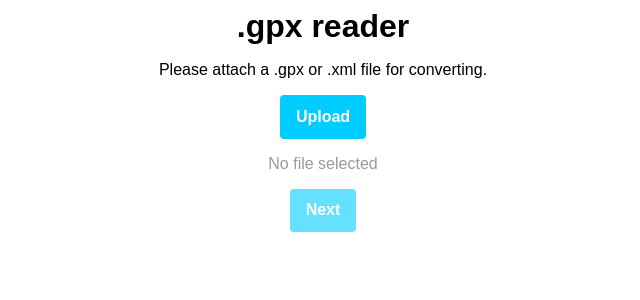
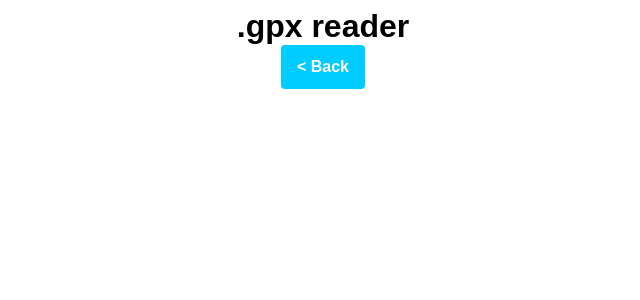
Before and after one commit to josh-yates/gpx-app, an Angular app in the folder web-ui/: page /results in a window 1280 px wide. Before the commit this address led to /. Shown: the top 300 px of the page, without its empty margins (317-957 px from the left). Built offline with nearby package versions, Linux system fonts and the light colour scheme.

Commit message:
Add results component

```diff
--- a/web-ui/src/app/app-routing.module.ts
+++ b/web-ui/src/app/app-routing.module.ts
@@ -1,12 +1,17 @@
 import { NgModule } from '@angular/core';
 import { Routes, RouterModule } from '@angular/router';
 import { HomeComponent } from './home/home.component';
+import { ResultsComponent } from './results/results.component';
 
 
 const routes: Routes = [
   {
     path: '',
     component: HomeComponent
+  },
+  {
+    path: 'results',
+    component: ResultsComponent
   },
   {
     path: '**',
--- a/web-ui/src/app/app.module.ts
+++ b/web-ui/src/app/app.module.ts
@@ -4,11 +4,13 @@ import { NgModule } from '@angular/core';
 import { AppRoutingModule } from './app-routing.module';
 import { AppComponent } from './app.component';
 import { HomeComponent } from './home/home.component';
+import { ResultsComponent } from './results/results.component';
 
 @NgModule({
   declarations: [
     AppComponent,
-    HomeComponent
+    HomeComponent,
+    ResultsComponent
   ],
   imports: [
     BrowserModule,
--- a/web-ui/src/app/home/home.component.ts
+++ b/web-ui/src/app/home/home.component.ts
@@ -1,6 +1,7 @@
 import { Component, OnInit, ViewChild, ElementRef, AfterViewInit } from '@angular/core';
 import { XmlParserService } from '../services/xml-parser.service';
 import { DataExtractorService } from '../services/data-extractor.service';
+import { Router } from '@angular/router';
 
 @Component({
   selector: 'app-home',
@@ -8,7 +9,10 @@ import { DataExtractorService } from '../services/data-extractor.service';
   styleUrls: ['./home.component.scss']
 })
 export class HomeComponent {
-  constructor(private readonly xmlService: XmlParserService, private readonly dataService: DataExtractorService) { }
+  constructor(
+    private readonly xmlService: XmlParserService,
+    private readonly dataService: DataExtractorService,
+    private readonly router: Router) { }
 
   public readonly acceptedExtensions = [
     '.xml',
@@ -49,6 +53,7 @@ export class HomeComponent {
     const waypoints = this.dataService.getWaypointsFromElements(waypointEls);
 
     console.log(waypoints.map(w => w.name));
+    this.router.navigateByUrl('/results');
     this.isLoading = false;
   }
 }
--- /dev/null
+++ b/web-ui/src/app/results/results.component.html
@@ -0,0 +1 @@
+<a class="link" href="/">< Back</a>
--- /dev/null
+++ b/web-ui/src/app/results/results.component.scss
@@ -0,0 +1,6 @@
+:host {
+  width: 100%;
+  display: flex;
+  flex-direction: column;
+  align-items: center;
+}
--- /dev/null
+++ b/web-ui/src/app/results/results.component.ts
@@ -0,0 +1,15 @@
+import { Component, OnInit } from '@angular/core';
+
+@Component({
+  selector: 'app-results',
+  templateUrl: './results.component.html',
+  styleUrls: ['./results.component.scss']
+})
+export class ResultsComponent implements OnInit {
+
+  constructor() { }
+
+  ngOnInit() {
+  }
+
+}
--- a/web-ui/src/styles.scss
+++ b/web-ui/src/styles.scss
@@ -34,7 +34,7 @@ button {
   -webkit-appearance: none;
 }
 
-.button {
+.button, .link {
   border-radius: 4px;
   padding: .8rem 1rem;
   background: #00ccff;
@@ -52,3 +52,7 @@ button {
 .weak-text {
   color: #999;
 }
+
+.link {
+  text-decoration: none;
+}
```
